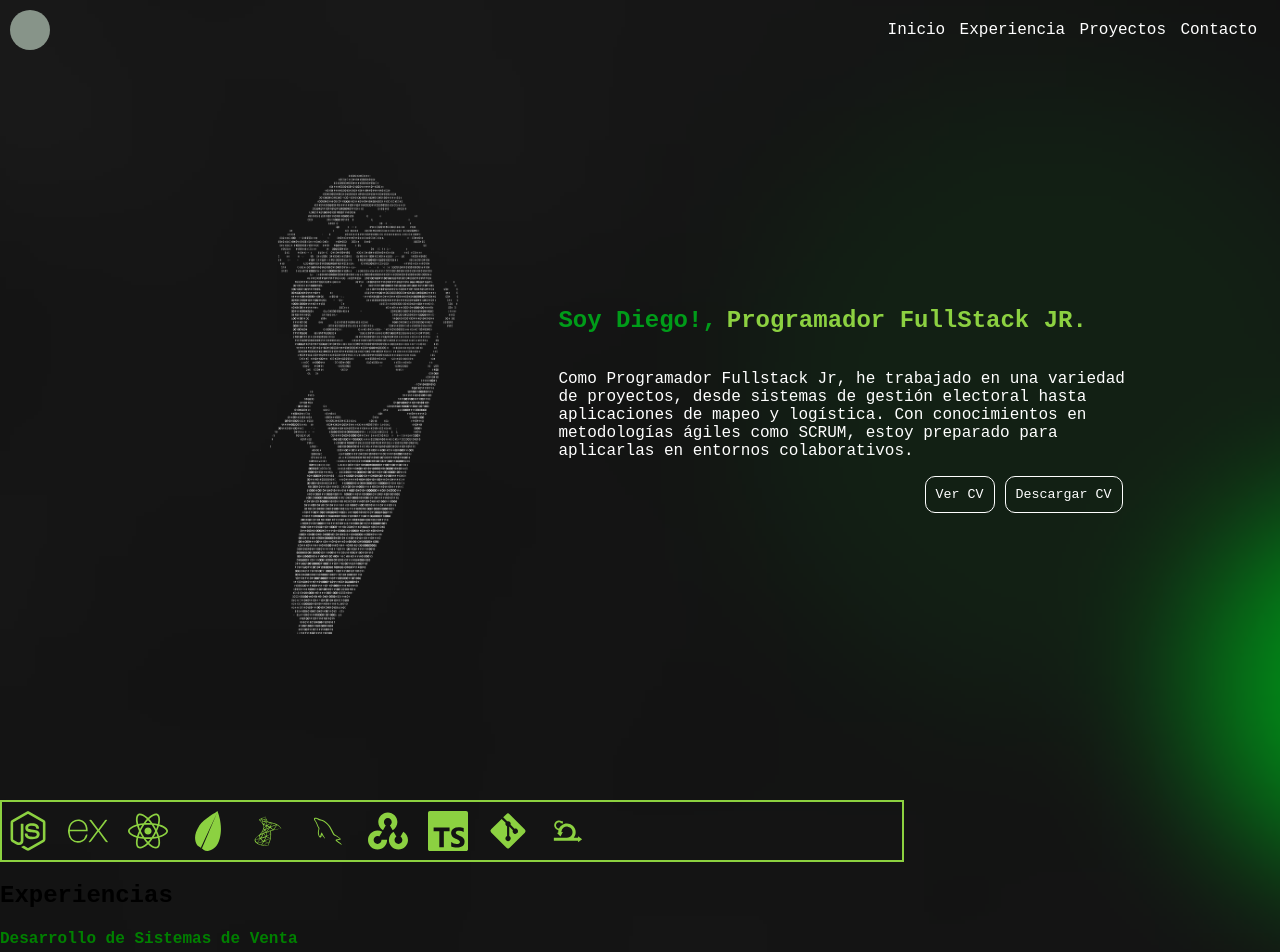
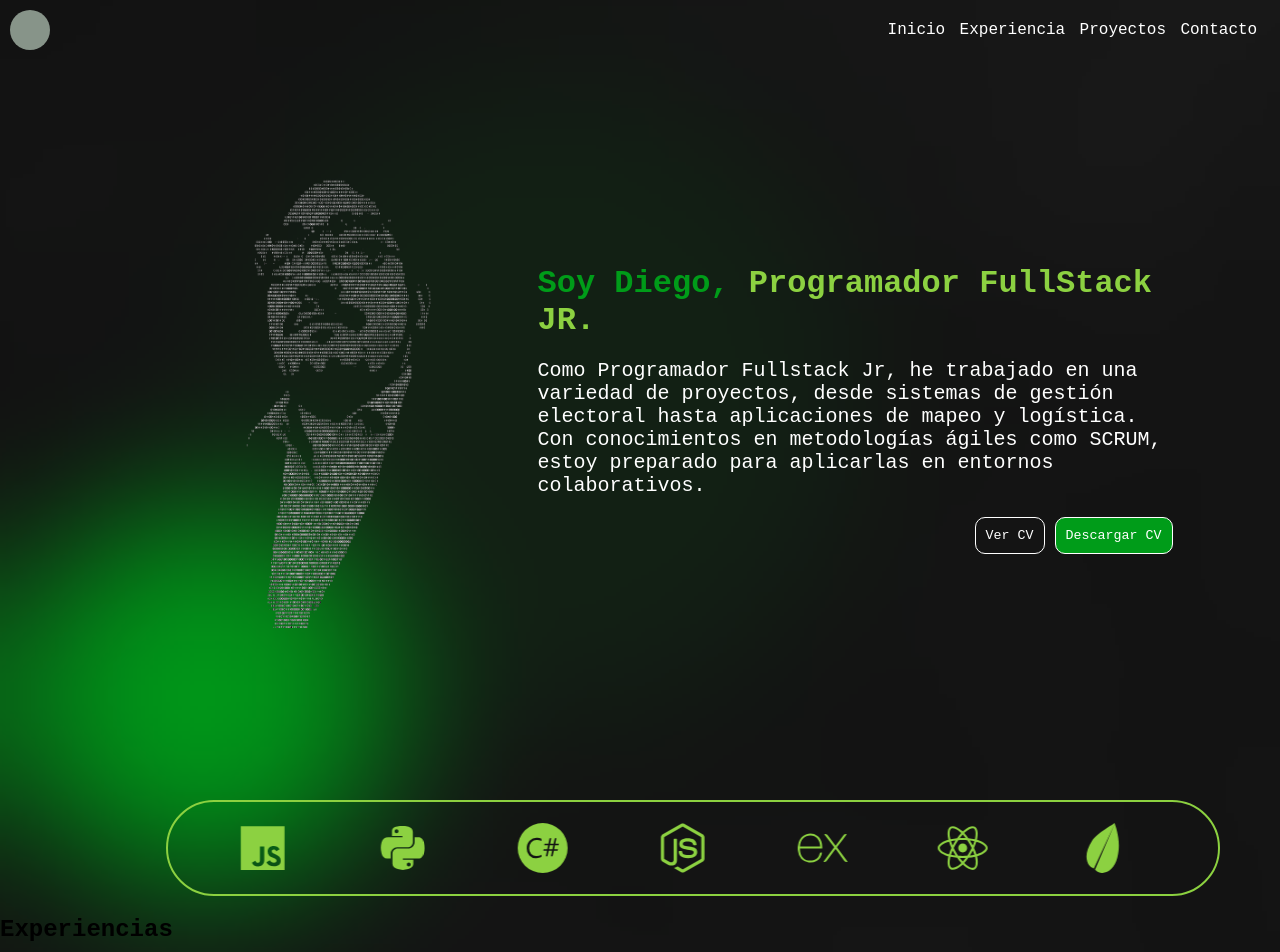
Before and after one commit to DiegoF23/porfolio2024, a React (Vite) app: page / in a window 1280 px wide. Shown: the top 952 px of the page. Built offline with nearby package versions, Linux system fonts and the light colour scheme.

Commit message:
unfinished  responsive

```diff
--- a/src/components/Main/MainHome/ButtonDownloadCv.jsx
+++ b/src/components/Main/MainHome/ButtonDownloadCv.jsx
@@ -1,10 +1,11 @@
 import React from 'react'
 import { rutaPdf } from '../../../constants/routes'
+import "../../../css/Main/MainInicio/MainHome.css"
 
 const ButtonDownloadCv = () => {
   return (
     <a href={rutaPdf} download="CV_DiegoFlores.pdf">
-        <button>Descargar CV</button>
+        <button className='buttonDCV'>Descargar CV</button>
     </a>
   )
 }
--- a/src/components/Main/MainHome/ButtonViewCv.jsx
+++ b/src/components/Main/MainHome/ButtonViewCv.jsx
@@ -8,7 +8,7 @@ const ButtonViewCv = () => {
   }
 
   return (
-    <button onClick={openCV}>Ver CV</button>
+    <button onClick={openCV} className='buttonVCV'>Ver CV</button>
   )
 }
 
--- a/src/components/Main/MainHome/MainHome.jsx
+++ b/src/components/Main/MainHome/MainHome.jsx
@@ -15,7 +15,7 @@ const MainHome = () => {
         <Perfil/>
         <div className='contenedorBotones'>
         <ButtonViewCv />
-        <ButtonDownloadCv />
+        <ButtonDownloadCv/>
         </div>
 
       </div>
--- a/src/components/Main/MainHome/Perfil.jsx
+++ b/src/components/Main/MainHome/Perfil.jsx
@@ -6,11 +6,14 @@ const Perfil = () => {
   return (
     <>
     <div className="ContenedorPerfil">
-      <div>
-        <h1 className="h11">Soy Diego!, </h1>
-        <h1 className="h12">Programador FullStack JR.</h1>
-      </div>
-      <p>{Descripcion}</p></div>
+      <h1>
+        <span className="h11">Soy Diego, </span>
+        <span className="h12">Programador FullStack JR.</span>
+
+      </h1>
+
+      <p>{Descripcion}</p>
+    </div>
 
     </>
   );
--- a/src/css/Main/MainExperiencia/IconBar.css
+++ b/src/css/Main/MainExperiencia/IconBar.css
@@ -1,28 +1,30 @@
 .slider{
-    width: calc(60px * 15);
+    width: calc(70px * 15);
     height: auto;
     border: 2px rgb(140,209,64) solid;
+    border-radius: 50px;
     color: rgb(140,209,65);
     overflow: hidden;
     white-space: nowrap;
-}
+    margin-left: 13%;
+  }
 
 .IconBar{
 
     display: flex;
     justify-content: space-around;
-
-   animation: scroll 9s linear infinite;
-
+   animation: scroll 25s linear infinite;
+   width: 200%;
 }
 
 .logos{
-   font-size: 40px;
+   font-size: 50px;
    display: flex;
    margin-top: 1%;
    margin-bottom: 1%;
+}
 
-}
+
 
 
 @keyframes scroll {
--- a/src/css/Main/MainInicio/MainHome.css
+++ b/src/css/Main/MainInicio/MainHome.css
@@ -3,24 +3,27 @@
     height: 100vh;
     display:flex;
     align-items: center;
+    display: grid;
+    grid-template-columns: repeat(12, 1fr);
+    gap: 10px;
 }
 
 .contenedorimg{
-    margin-left: 10% ;
-
+    grid-column: 2/span 4;
 }
 
 .contenedordescripcion{
-    width: 50%;
-    margin-right: 10%;
+    grid-column: 6 / span 6;
 }
 
 .contenedorBotones{
-    margin-left: 60%;
+    display: flex;
+    justify-content: flex-end;
 }
 
+
+
 .contenedorBotones button{
-    background-color: transparent;
     padding: 10px;
     border: solid rgb(255, 255, 255) 1.5px;
     border-radius: 10px;
@@ -31,5 +34,31 @@
 }
 
 .contenedorBotones button:hover{
+    background-color: rgba(140, 209, 65, 1);
+    box-shadow: 0px 0px 4px rgb(146, 146, 146);
+}
+
+.buttonDCV{
     background-color: rgba(0, 156, 25, 1);
 }
+
+.buttonVCV{
+    background-color: transparent;
+}
+
+@media (min-width: 1400px) {
+
+    .MainHome{
+        grid-template-columns: repeat(8, 1fr);
+    }
+
+    .contenedorimg{
+        grid-column: 1/span 4;
+    }
+
+    .contenedordescripcion{
+        grid-column: 5 / span 3;
+    }
+
+
+ }
--- a/src/css/Main/MainInicio/Perfil.css
+++ b/src/css/Main/MainInicio/Perfil.css
@@ -1,14 +1,23 @@
-
-.ContenedorPerfil div{
-    display: flex;
-}
-
 .h11{
     color:   rgba(0, 156, 25, 1);
-
 }
 
 .h12{
     color: rgba(140, 209, 65, 1);
-    margin-left: 10px;
 }
+
+@media (min-width: 1200px){
+    .h11{
+       font-size: 2rem;
+    }
+
+    .h12{
+        font-size: 2rem;
+    }
+
+    .ContenedorPerfil p{
+        font-size: 20px;
+    }
+
+
+}
```
Also changed, not shown: src/assets/images/fondo.png.
